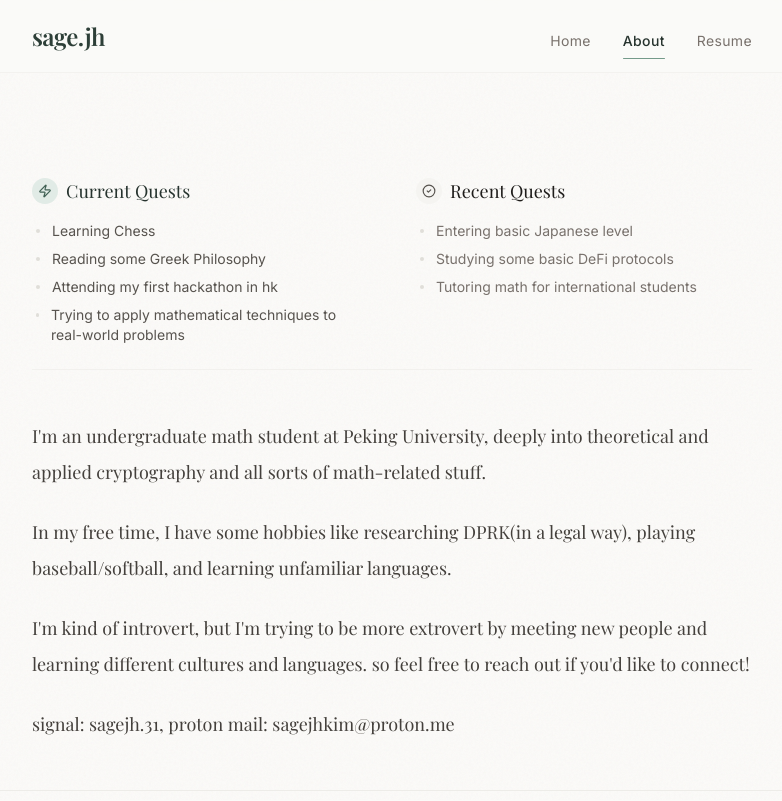
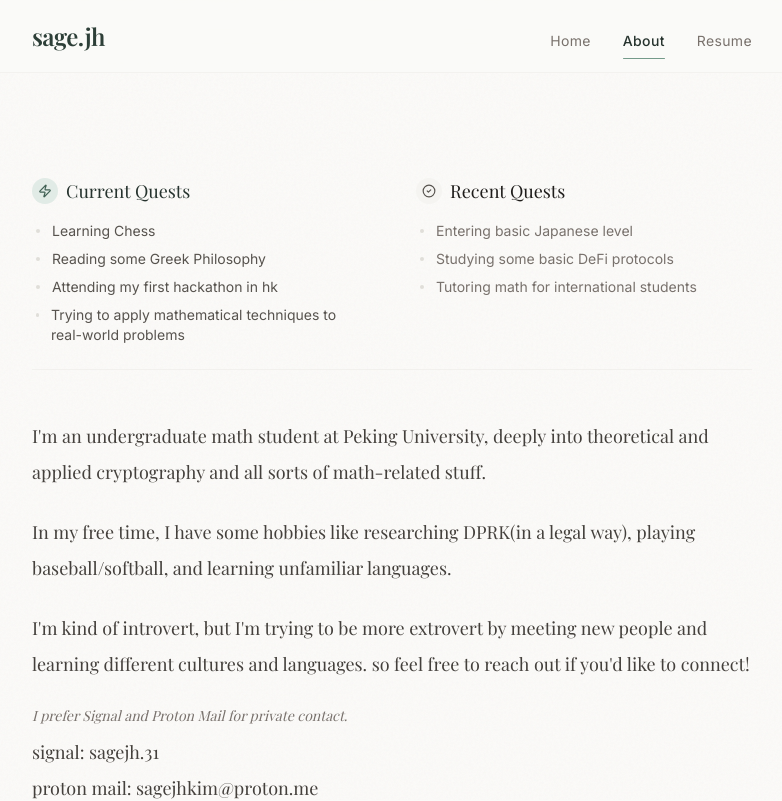
Before and after one commit to miyosep/sage-website, a React (Vite) app: page /about in a window 1280 px wide. Shown: the top 801 px of the page, without its empty margins (248-1030 px from the left). Built offline with nearby package versions, Linux system fonts and the light colour scheme; a web font is replaced by a local one.

Commit message:
add privacy description

```diff
--- a/src/pages/AboutPage.tsx
+++ b/src/pages/AboutPage.tsx
@@ -54,7 +54,14 @@ const AboutPage: React.FC = () => {
         <p>I'm an undergraduate math student at Peking University, deeply into theoretical and applied cryptography and all sorts of math-related stuff.</p>
         <p>In my free time, I have some hobbies like researching DPRK(in a legal way), playing baseball/softball, and learning unfamiliar languages.</p>
         <p>I'm kind of introvert, but I'm trying to be more extrovert by meeting new people and learning different cultures and languages. so feel free to reach out if you'd like to connect!</p>
-        <p>signal: sagejh.31, proton mail: sagejhkim@proton.me</p>
+        <p>
+          <span className="block text-sm text-stone-500 italic mb-2">
+            I prefer Signal and Proton Mail for private contact.
+          </span>
+          signal: sagejh.31
+          <br />
+          proton mail: sagejhkim@proton.me
+        </p>
       </div>
     </div>
   );
```
